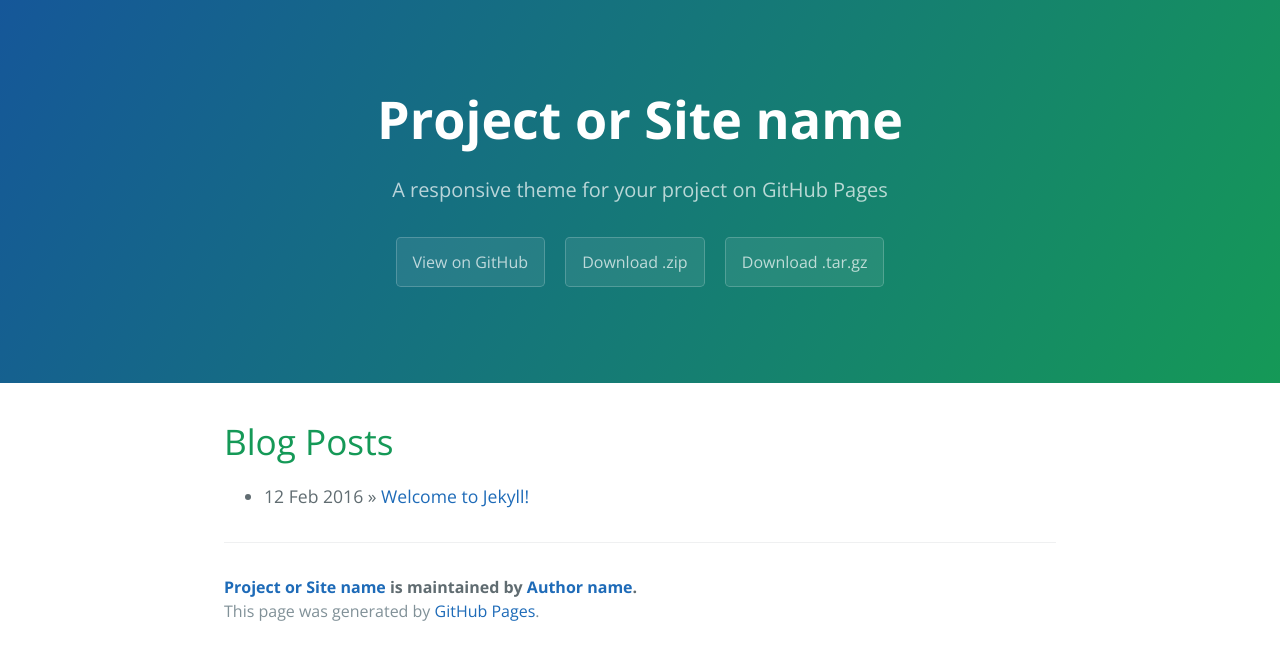
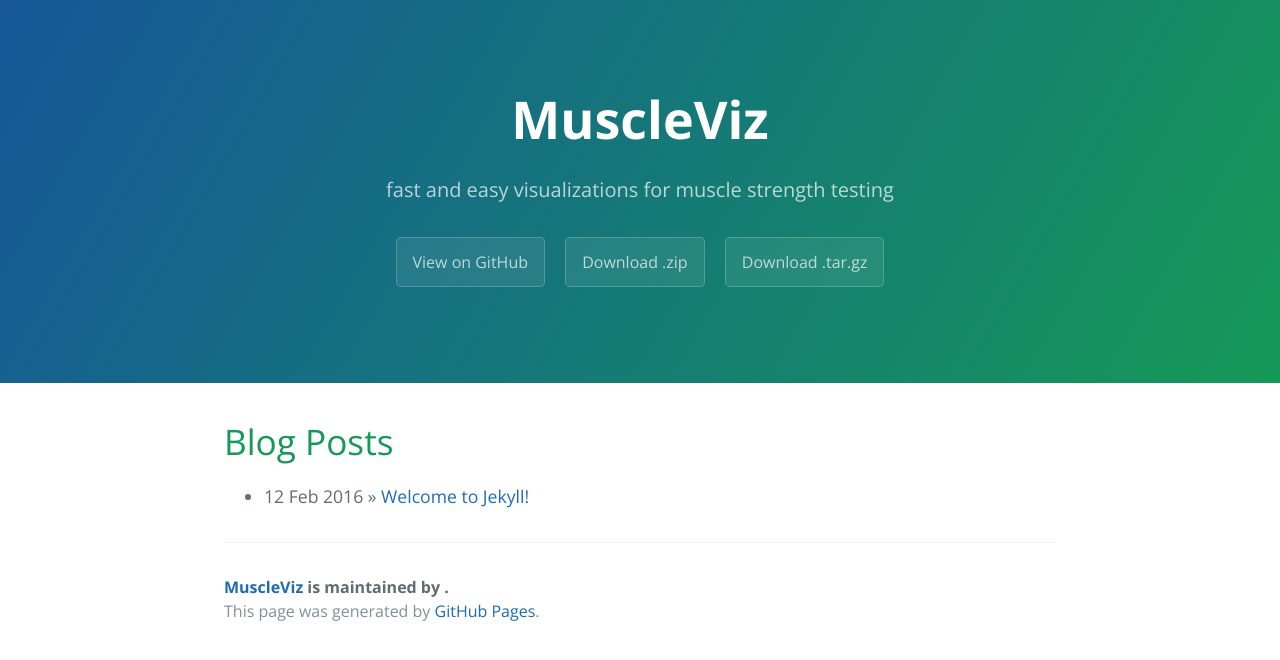
Before and after one commit to muscleviz/muscleviz.github.io, a Jekyll site: the page built from index.html, in a window 1280 px wide. Shown: the top 660 px of the page. Built offline with Jekyll 4.4.1, drawn with Linux system fonts in a browser that asks for light colours; the list of posts is cut into pages by our own code.

Commit message:
setting title description

```diff
--- a/_config.yml
+++ b/_config.yml
@@ -1,14 +1,14 @@
 # Setup
-title:        Project or Site name
-tagline:      A responsive theme for your project on GitHub Pages
-baseurl:      ""
-paginate:     1
-locale:       "en"
+title:          MuscleViz
+tagline:        fast and easy visualizations for muscle strength testing
+baseurl:        ""
+paginate:       1
+locale:         "en"
 
 # About/contact
-author:
-  name:       Author name
-  url:        http://yourhomepage.com
+#author:
+#  name:       Author name
+#  url:        http://yourhomepage.com
 
 # Gems
 gems:
```
